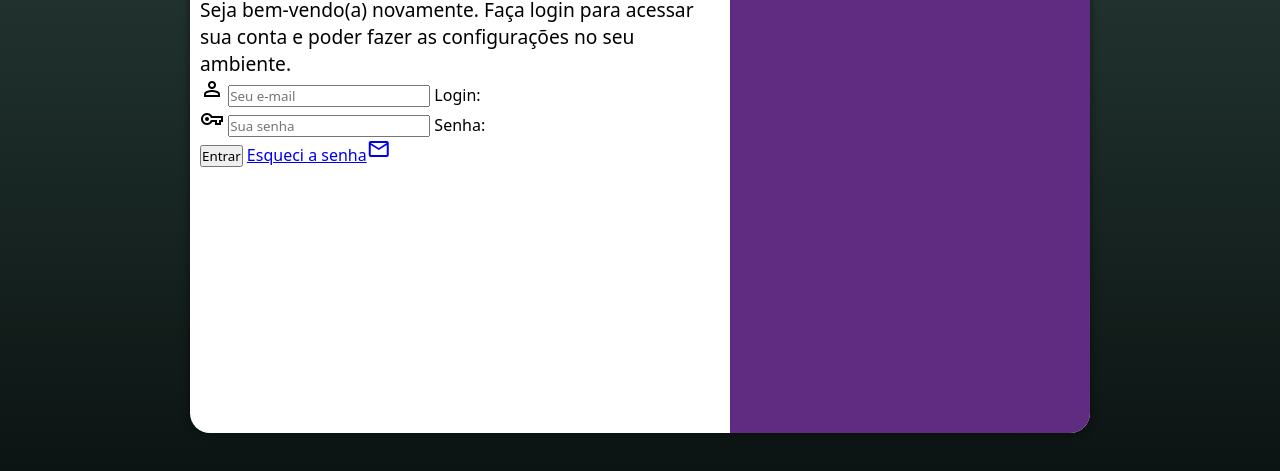
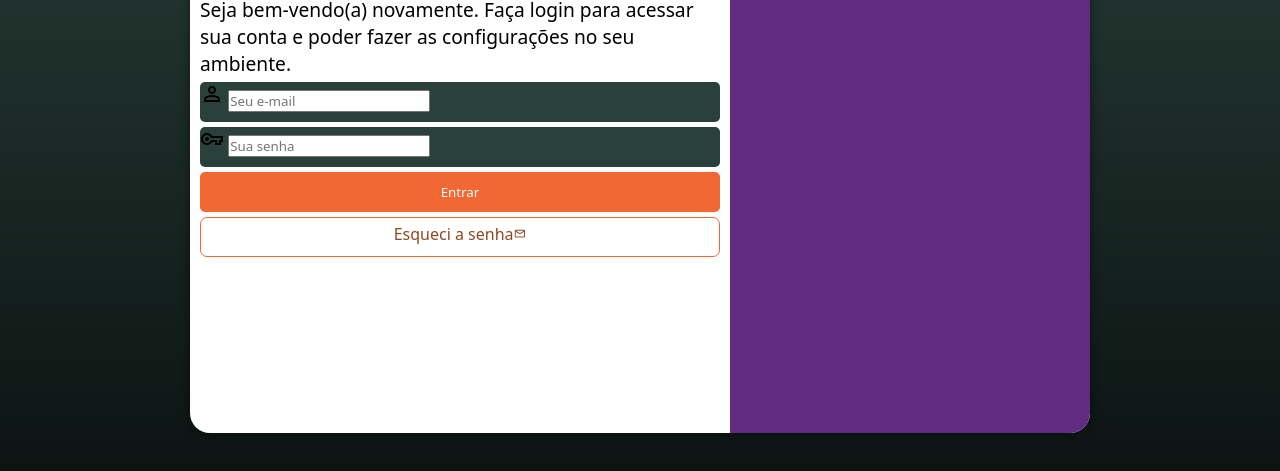
Before and after one commit to matheusmirandaalmeida/priojeto-login, a plain HTML site: page index.html in a window 1280 px wide. Shown: the part 217-688 px from the top of the page. Drawn offline with nearby package versions, Linux system fonts and the light colour scheme.

Commit message:
formatação do form

```diff
--- a/estilos/style.css
+++ b/estilos/style.css
@@ -36,7 +36,7 @@ section#login {
     transform: translate(-50%, -50%);  /* Para posicionar no meio a section*/
 
     background-color: white;
-    width: 250px;
+    width: 280px;
     height: 500px;
     border-radius: 20px;
     box-shadow: 0px 0px 10px rgba(0, 0, 0, 0.486);
@@ -66,5 +66,58 @@ div#formulario > h1 {
 }
 
 div#formulario > p {
-    font-size: 0.8em;;
+    font-size: 0.8em;
 }
+
+div.campo > label {
+    display: none;
+}
+
+form >div.campo {
+    display: block;
+    background-color: #2A403A;
+    width: 100%;
+    height: 40px;
+    border-radius: 5px;
+    margin: 5px 0px;
+}
+
+form > input[type=submit] {
+    display: block;
+    font-weight: 1em;
+    width: 100%;
+    height: 40px;
+    background-color: #F26835;
+    color: white;
+    border: none;
+    border-radius: 5px;
+    cursor: pointer;
+}
+
+form > input[type=submit]:hover {
+    background-color: #ac4b28;
+    margin-bottom: 4px;
+}
+
+form > a.botao{
+    display: block;
+    text-align: center;
+    font-size: 1em;
+    width: 100%;
+    height: 40px;
+    margin-top: 5px;
+    padding-top: 5px;
+    background-color: white;
+    border: 1px solid #F26835;
+    border-radius: 7px;
+    color: #8C4A23;
+    text-decoration: none;
+}
+
+form > a.botao:hover {
+    background-color: #F26835;
+}
+
+form > a.botao > i {
+    font-size: .8em;
+}
--- a/index.html
+++ b/index.html
@@ -29,7 +29,7 @@
                         <label for="isenha">Senha:</label>
                     </div>
                     <input type="submit" value="Entrar">
-                    <a href="Esqueci.html">Esqueci a senha<i class="material-symbols-outlined">mail</i></a>
+                    <a href="Esqueci.html"  class="botao">Esqueci a senha<i class="material-symbols-outlined">mail</i></a>
                 </form>
             </div>
         </section>
```
